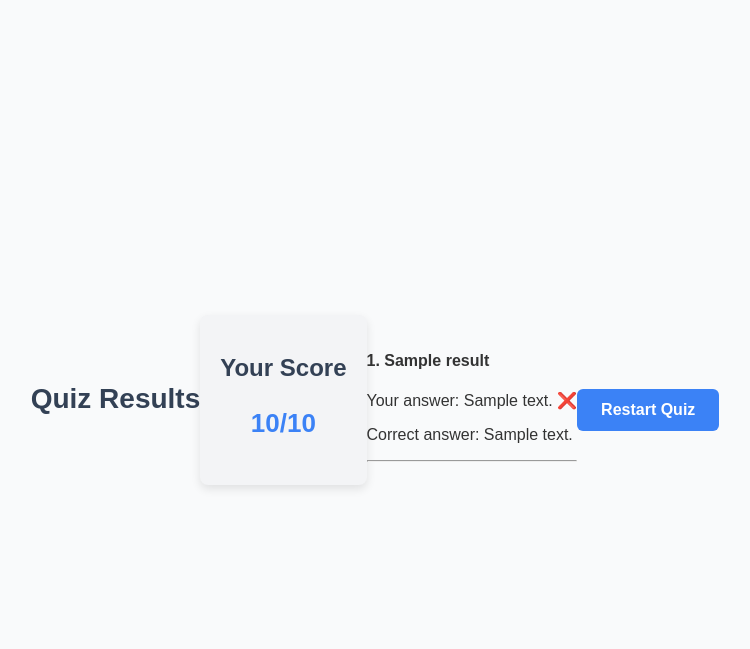
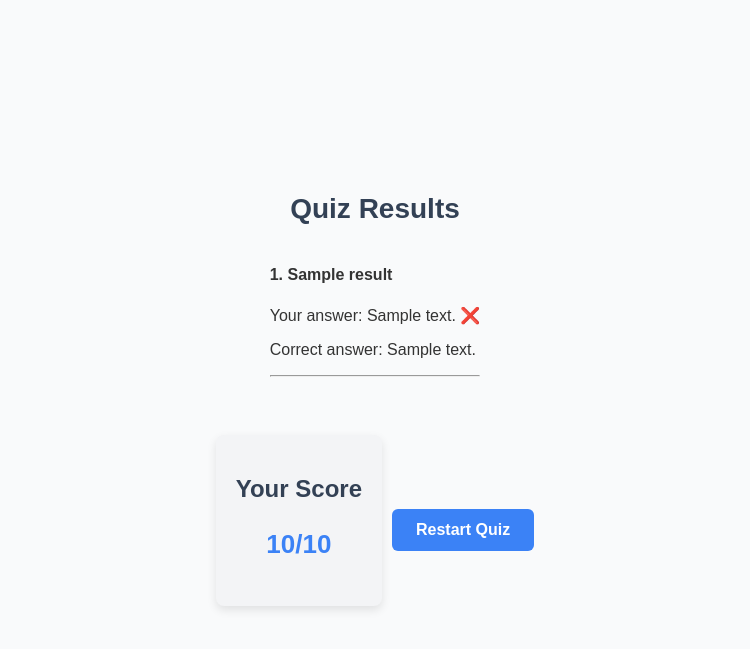
Before and after one commit to vickycool91/lsegQuizApp, a Flask app: template app/templates/results.html in a window 1280 px wide. Shown: the top 649 px of the page, without its empty margins (265-1015 px from the left). Run offline with Flask 3, Linux system fonts and the light colour scheme; the template is opened without the code that fills it: most values are stand-ins (such as "Sample title", 1, 10 or a date in 2020).

Commit message:
Update results.html

```diff
--- a/app/templates/results.html
+++ b/app/templates/results.html
@@ -7,23 +7,27 @@
     <link rel="stylesheet" href="{{ url_for('static', filename='styles.css') }}">
 </head>
 <body>
-    <h1>Quiz Results</h1>
-    <div class="score-container">
-       <h2>Your Score</h2>
-       <p class="score">{{ score }}/{{ total }}</p>
-    </div>
+    <div class="results-container">
+        <h1 class="results-title">Quiz Results</h1>
 
-    <div>
+        <div class="responses">
             {% for result in results %}
             <h4>{{ loop.index }}. {{ result['question'] }}</h4>
-        <p>Your answer: {{ result['user_answer'] }} {% if result['is_correct'] %}✔️{% else %}❌{% endif %}</p>
+            <p>Your answer: {{ result['user_answer'] }} {% if result['is_correct'] %}<span class="correct">✔️</span>{% else %}<span class="incorrect">❌</span>{% endif %}</p>
             {% if not result['is_correct'] %}
             <p>Correct answer: {{ result['correct_answer'] }}</p>
             {% endif %}
             <hr>
             {% endfor %}
         </div>
+
+        <div class="score-restart">
+            <div class="score-container">
+                <h2>Your Score</h2>
+                <p class="score">{{ score }}/{{ total }}</p>
+            </div>
             <a href="{{ url_for('quiz') }}" class="button-link">Restart Quiz</a>
-
+        </div>
+    </div>
 </body>
 </html>
```
Lines whose indentation alone changed are shown as unchanged.
